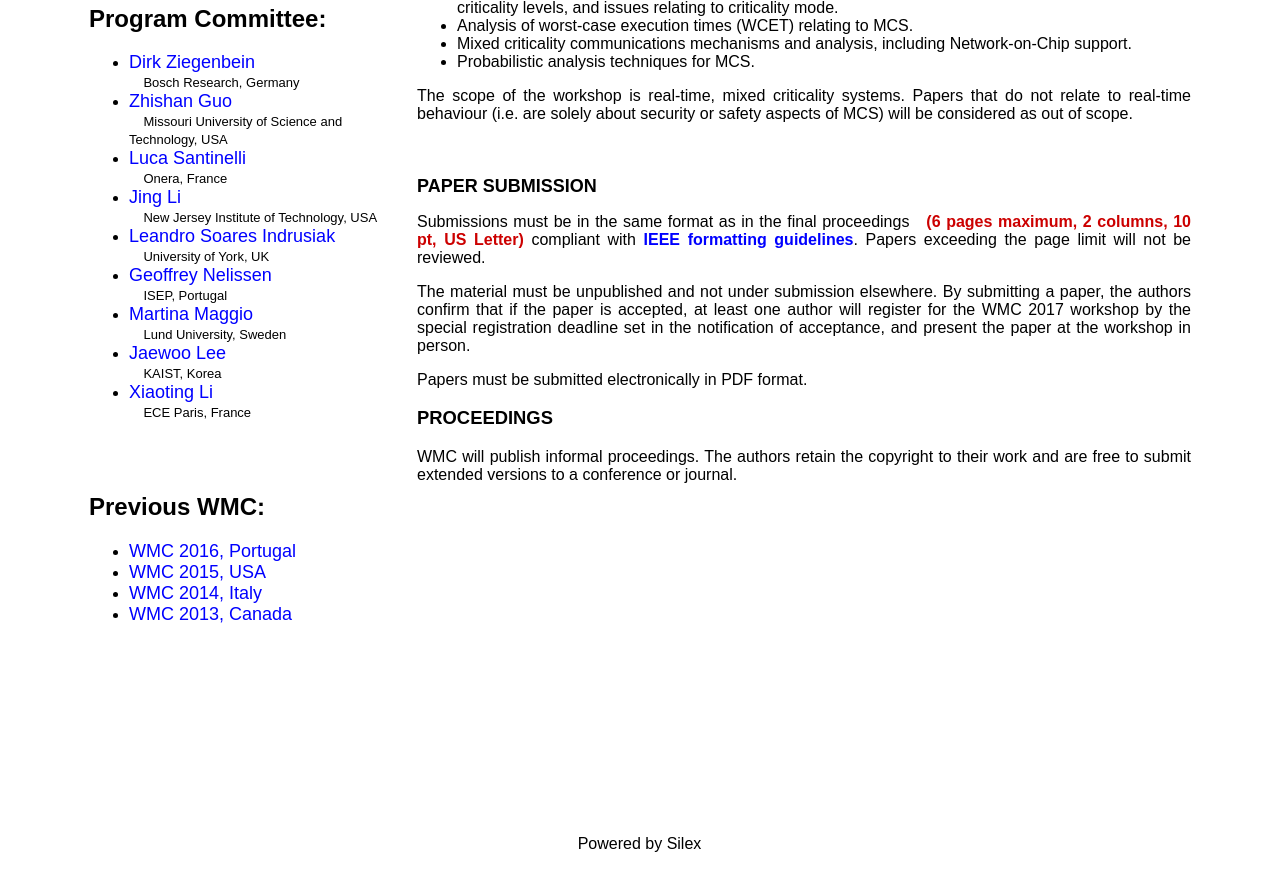
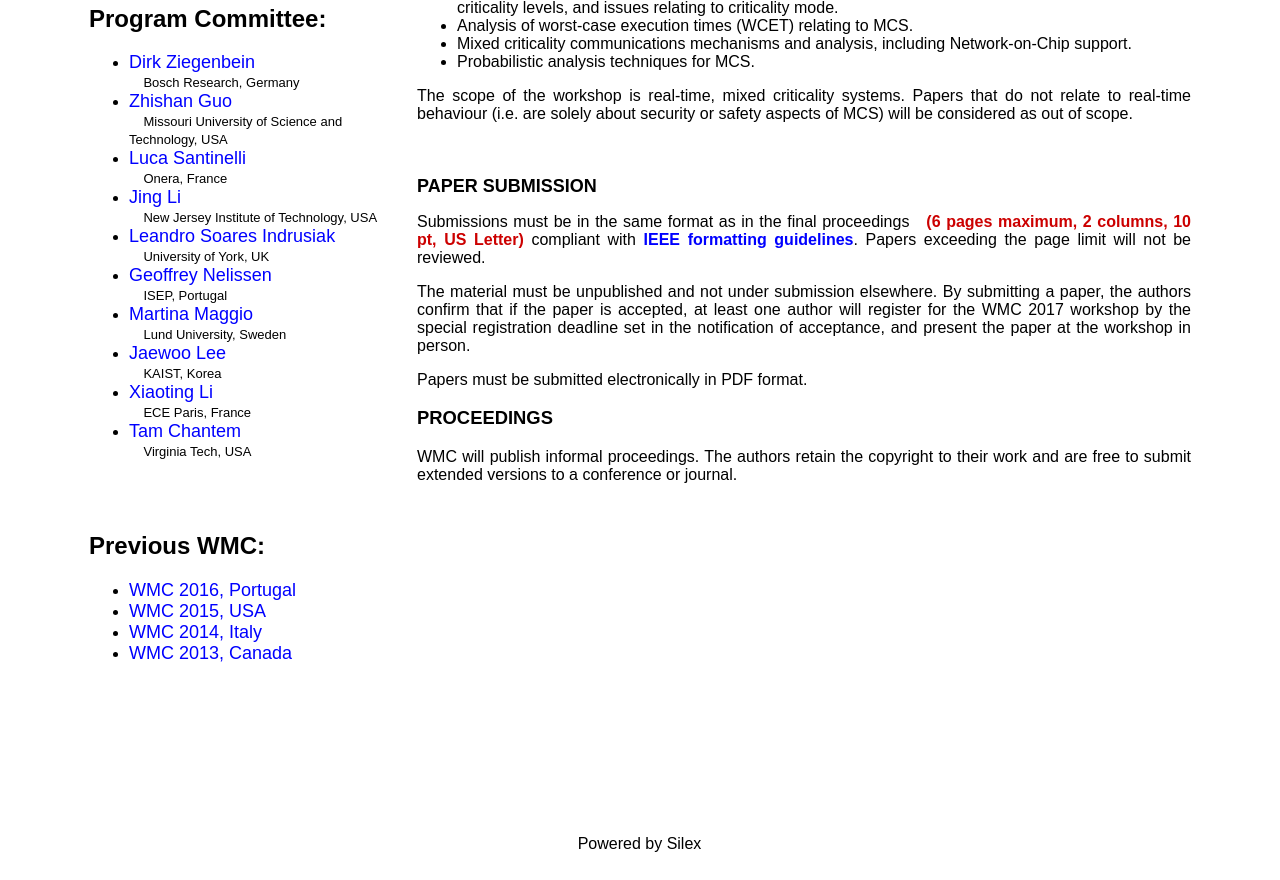
Before and after one commit to CPS-research-group/WMC2017, a plain HTML site: page index.html in a window 1280 px wide. Shown: the part 911-1791 px from the top of the page. Drawn offline with Linux system fonts and the light colour scheme; a script that the page names is missing.

Commit message:
PC update.

```diff
--- a/index.html
+++ b/index.html
@@ -242,6 +242,13 @@
                                                 <font size="2">&nbsp; &nbsp; ECE Paris, France&nbsp;</font>
                                             </div>
                                         </li>
+                                        <li>
+                                            <font color="#0000ff">
+                                                <font size="4">Tam Chantem&nbsp;</font>&nbsp;&nbsp;</font>
+                                            <div>
+                                                <font size="2">&nbsp; &nbsp; Virginia Tech, USA&nbsp;</font>
+                                            </div>
+                                        </li>
                                     </ul>
                                     <div>
                                         <font size="2"><br></font>
```
